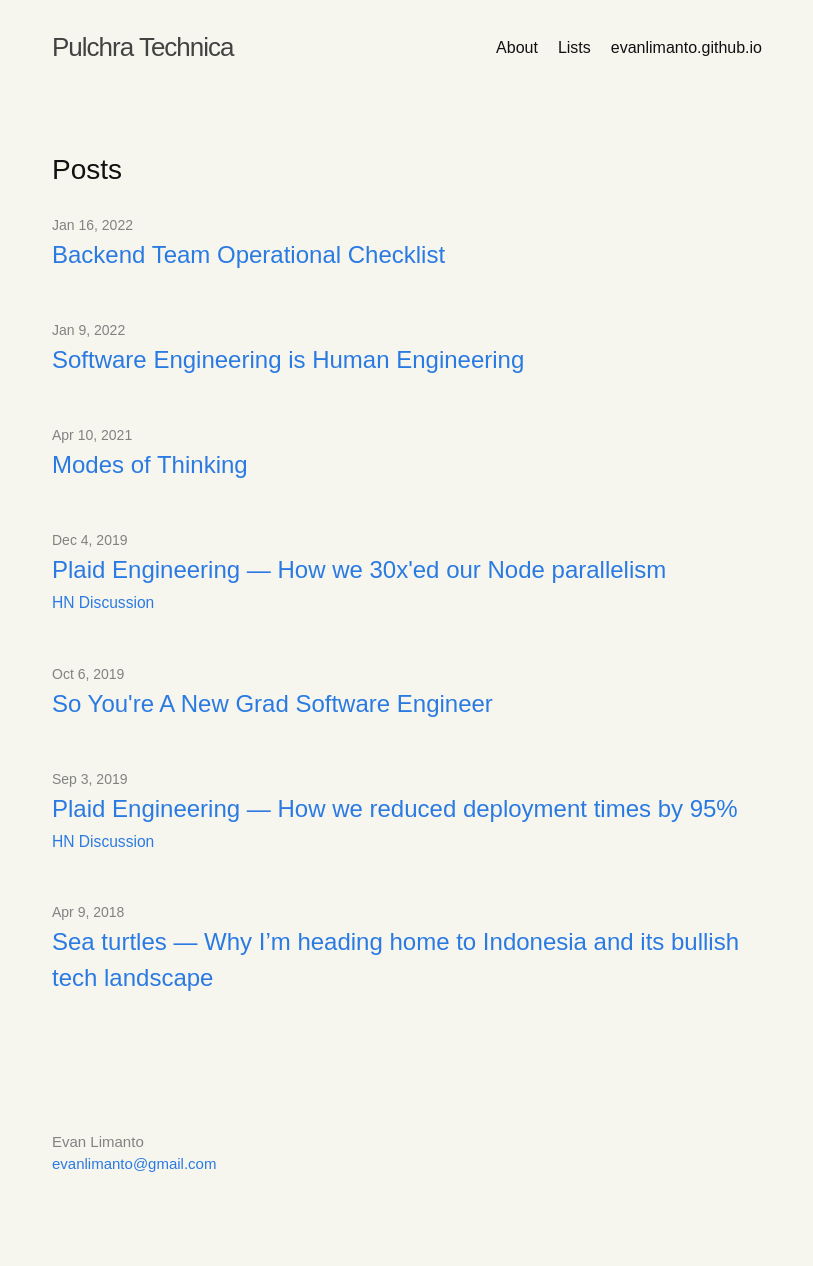
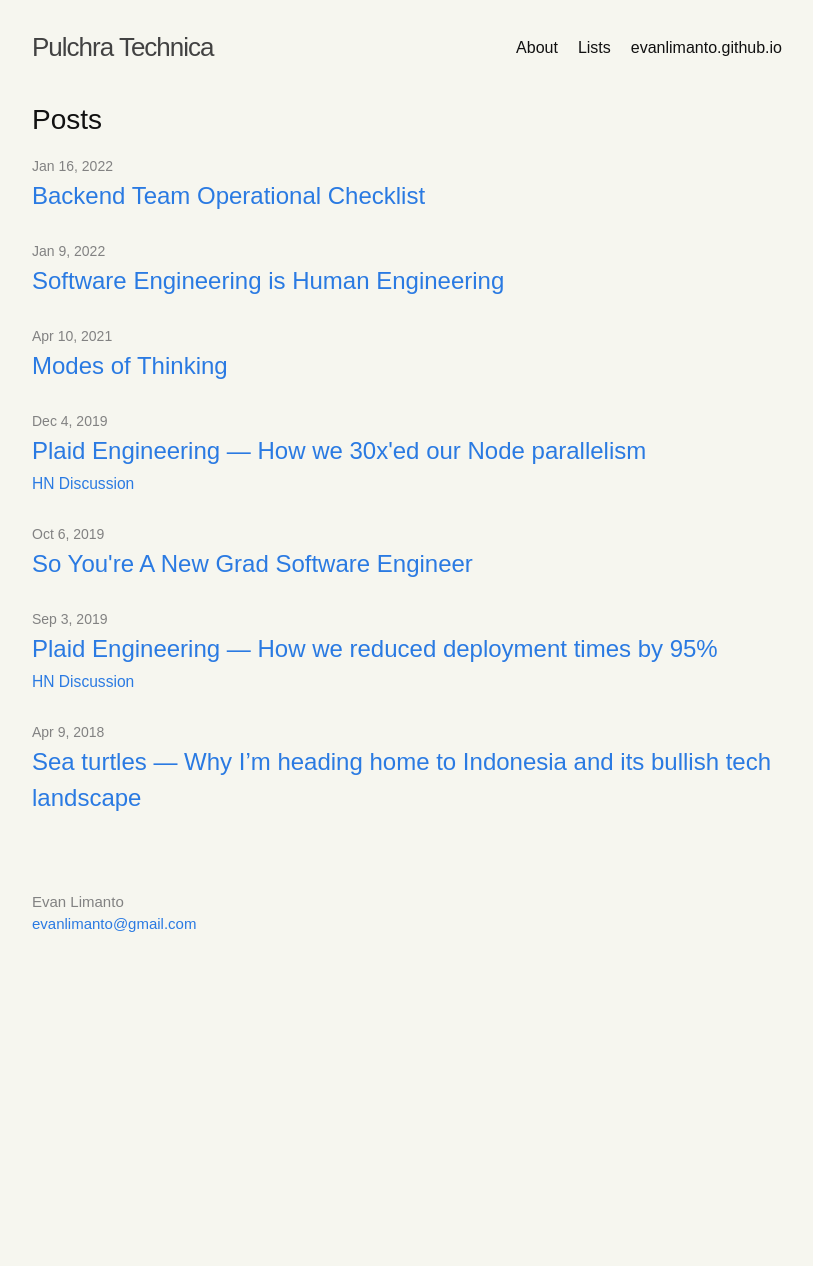
Before and after one commit to evanlimanto/evanlimanto.github.io, a Jekyll site: the page built from index.markdown, in a window 1280 px wide. Shown: the whole page, without its empty margins (233-1046 px from the left). Built offline with Jekyll 4.4.1, drawn with Linux system fonts in a browser that asks for light colours; after the commit the page ends 986 px from its top, so only the background shows below that.

Commit message:
update spacing

```diff
--- a/_sass/minima.scss
+++ b/_sass/minima.scss
@@ -8,7 +8,7 @@
 $small-font-size:  $base-font-size * 0.875 !default;
 $base-line-height: 1.5 !default;
 
-$spacing-unit:     45px !default;
+$spacing-unit:     25px !default;
 
 $text-color:       #111 !default;
 $background-color: #fdfdfd !default;
```
Also changed, not shown: _posts/2022-01-16-backend-team-operational-checklist.md (+0 -1 lines).
